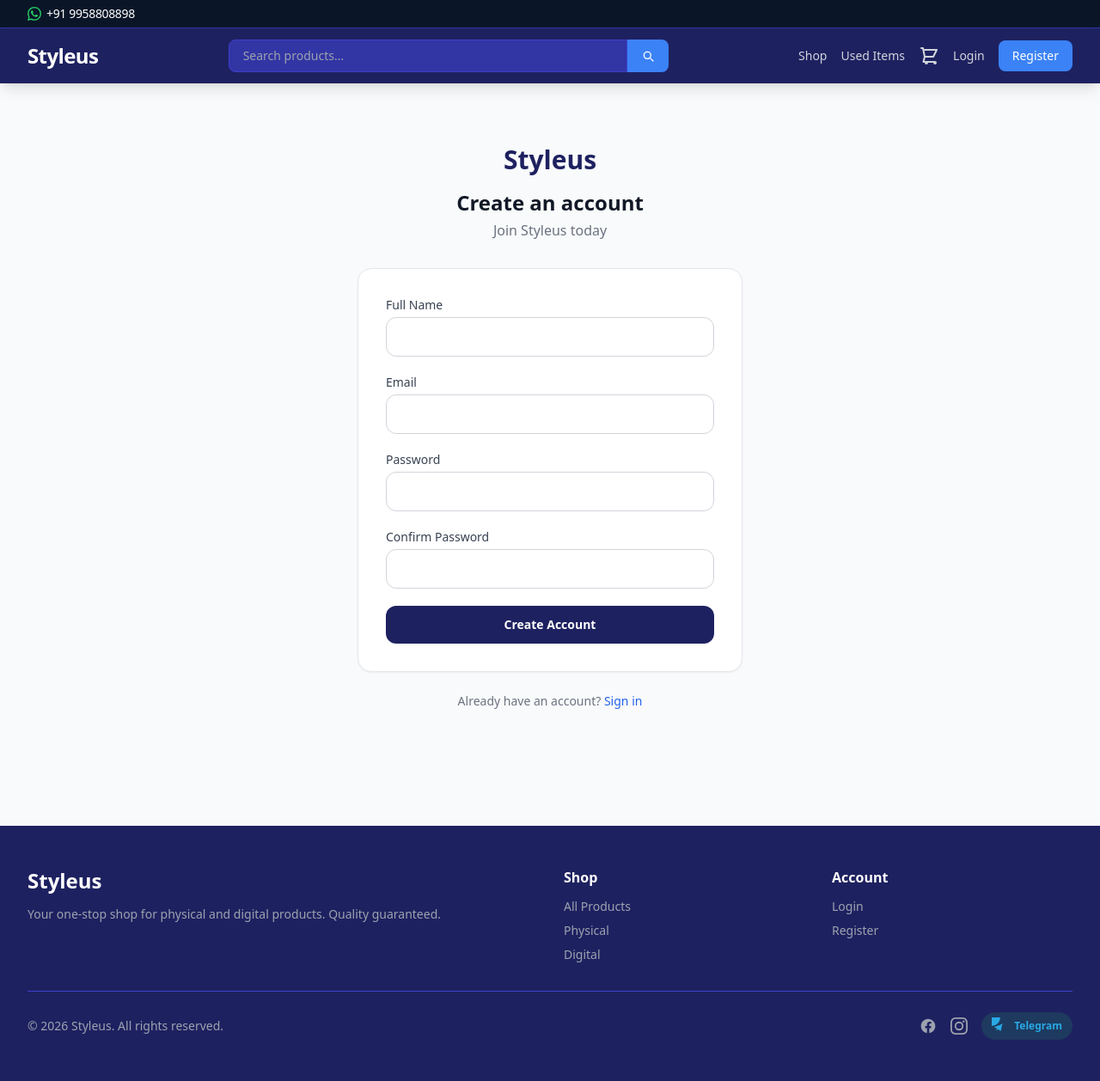
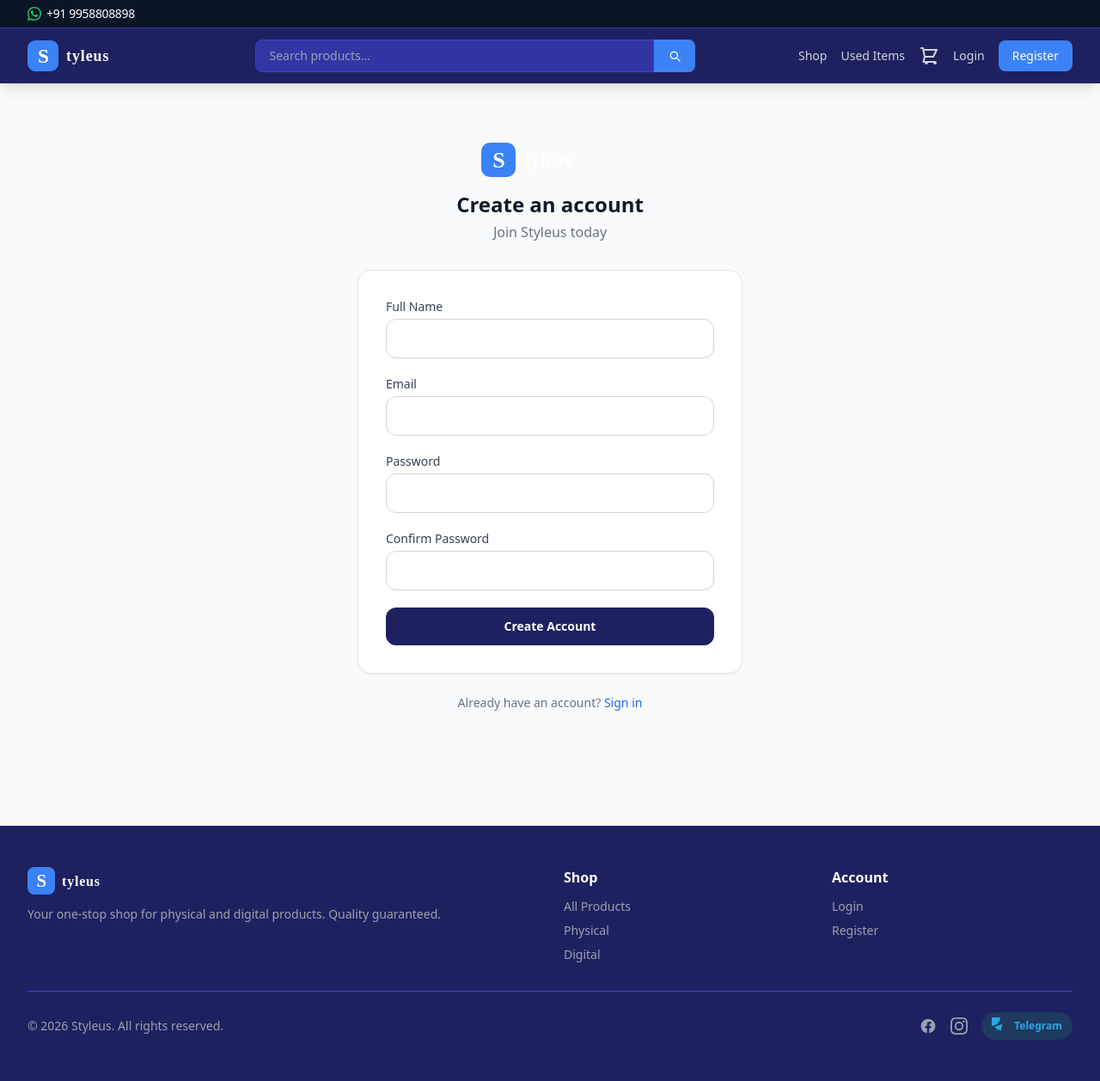
Before and after one commit to styleus125/styleus, a Flask app: page /auth/register in a window 1280 px wide. Shown: the whole page at 86% size. Run offline with Flask 3, Linux system fonts and the light colour scheme; some libraries are stand-ins or nearby versions.

Commit message:
add Styleus SVG logo, replace text logo sitewide

```diff
--- a/templates/admin/base.html
+++ b/templates/admin/base.html
@@ -29,9 +29,9 @@
   <aside class="w-64 bg-navy-900 text-white flex flex-col shrink-0">
     <!-- Logo -->
     <div class="h-16 flex items-center px-6 border-b border-navy-800">
-      <a href="{{ url_for('admin.dashboard') }}" class="text-xl font-black tracking-tight">
-        Styleus
-        <span class="text-sm font-medium text-gray-300 ml-1">Admin</span>
+      <a href="{{ url_for('admin.dashboard') }}" class="flex items-center gap-2">
+        <img src="{{ url_for('static', filename='logo.svg') }}" alt="Styleus" class="h-7">
+        <span class="text-sm font-medium text-gray-300">Admin</span>
       </a>
     </div>
 
--- a/templates/auth/login.html
+++ b/templates/auth/login.html
@@ -3,7 +3,9 @@
 <div class="min-h-screen bg-gray-50 flex items-center justify-center py-12 px-4">
   <div class="max-w-md w-full">
     <div class="text-center mb-8">
-      <a href="{{ url_for('shop.index') }}" class="text-3xl font-black text-navy-900">Styleus</a>
+      <a href="{{ url_for('shop.index') }}">
+        <img src="{{ url_for('static', filename='logo.svg') }}" alt="Styleus" class="h-10 mx-auto">
+      </a>
       <h2 class="mt-4 text-2xl font-bold text-gray-900">Welcome back</h2>
       <p class="text-gray-500 mt-1">Sign in to your account</p>
     </div>
--- a/templates/auth/register.html
+++ b/templates/auth/register.html
@@ -3,7 +3,9 @@
 <div class="min-h-screen bg-gray-50 flex items-center justify-center py-12 px-4">
   <div class="max-w-md w-full">
     <div class="text-center mb-8">
-      <a href="{{ url_for('shop.index') }}" class="text-3xl font-black text-navy-900">Styleus</a>
+      <a href="{{ url_for('shop.index') }}">
+        <img src="{{ url_for('static', filename='logo.svg') }}" alt="Styleus" class="h-10 mx-auto">
+      </a>
       <h2 class="mt-4 text-2xl font-bold text-gray-900">Create an account</h2>
       <p class="text-gray-500 mt-1">Join Styleus today</p>
     </div>
--- a/templates/base.html
+++ b/templates/base.html
@@ -51,8 +51,8 @@
   <div class="max-w-7xl mx-auto px-4 sm:px-6 lg:px-8">
     <div class="flex items-center justify-between h-16">
       <!-- Logo -->
-      <a href="{{ url_for('shop.index') }}" class="flex items-center gap-2">
-        <span class="text-2xl font-black text-white tracking-tight">Styleus</span>
+      <a href="{{ url_for('shop.index') }}" class="flex items-center">
+        <img src="{{ url_for('static', filename='logo.svg') }}" alt="Styleus" class="h-9">
       </a>
 
       <!-- Search (desktop) -->
@@ -154,7 +154,9 @@
   <div class="max-w-7xl mx-auto px-4 sm:px-6 lg:px-8 py-12">
     <div class="grid grid-cols-1 md:grid-cols-4 gap-8">
       <div class="col-span-1 md:col-span-2">
-        <a href="{{ url_for('shop.index') }}" class="text-2xl font-black text-white">Styleus</a>
+        <a href="{{ url_for('shop.index') }}">
+          <img src="{{ url_for('static', filename='logo.svg') }}" alt="Styleus" class="h-8">
+        </a>
         <p class="mt-3 text-sm leading-relaxed">Your one-stop shop for physical and digital products. Quality guaranteed.</p>
       </div>
       <div>
```
Also changed, not shown: static/logo.svg (added).
